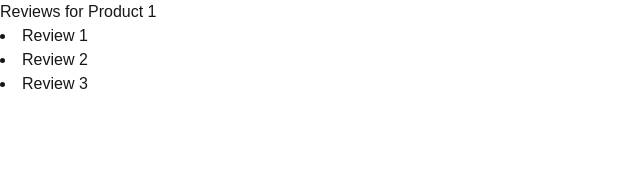
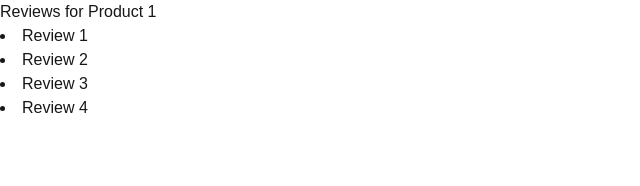
Before and after one commit to ajmalMundumuzhi/Next-Deep-Concepts, a Next.js app: page /products/1/reviews in a window 1280 px wide. Shown: the top 186 px of the page, without its empty margins (0-640 px from the left). Built offline with nearby package versions, Linux system fonts and the light colour scheme.

Commit message:
initial commit

```diff
--- a/app/products/[productId]/reviews/page.tsx
+++ b/app/products/[productId]/reviews/page.tsx
@@ -11,6 +11,7 @@ export default async function ReviewDetails({
             <li>Review 1</li>
             <li>Review 2</li>
             <li>Review 3</li>
+            <li>Review 4</li>
         </>
     )
 }
```
